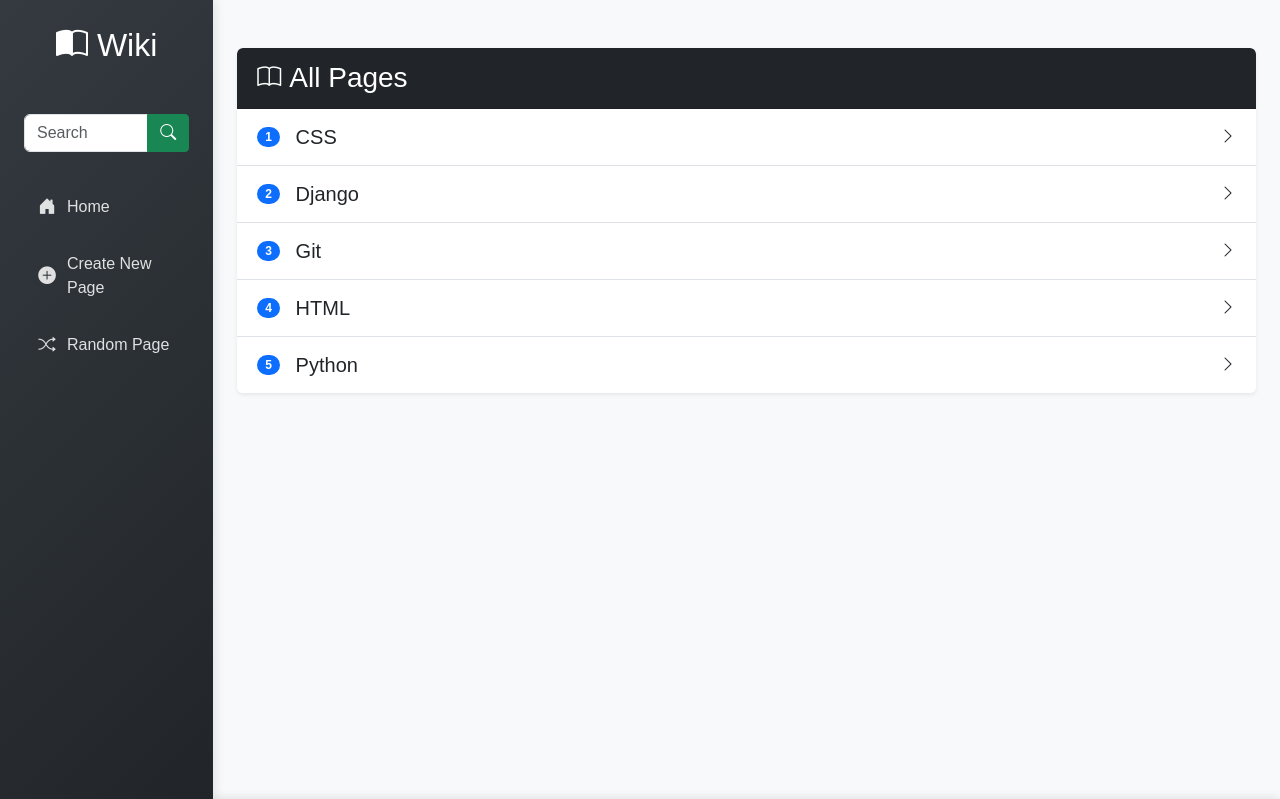
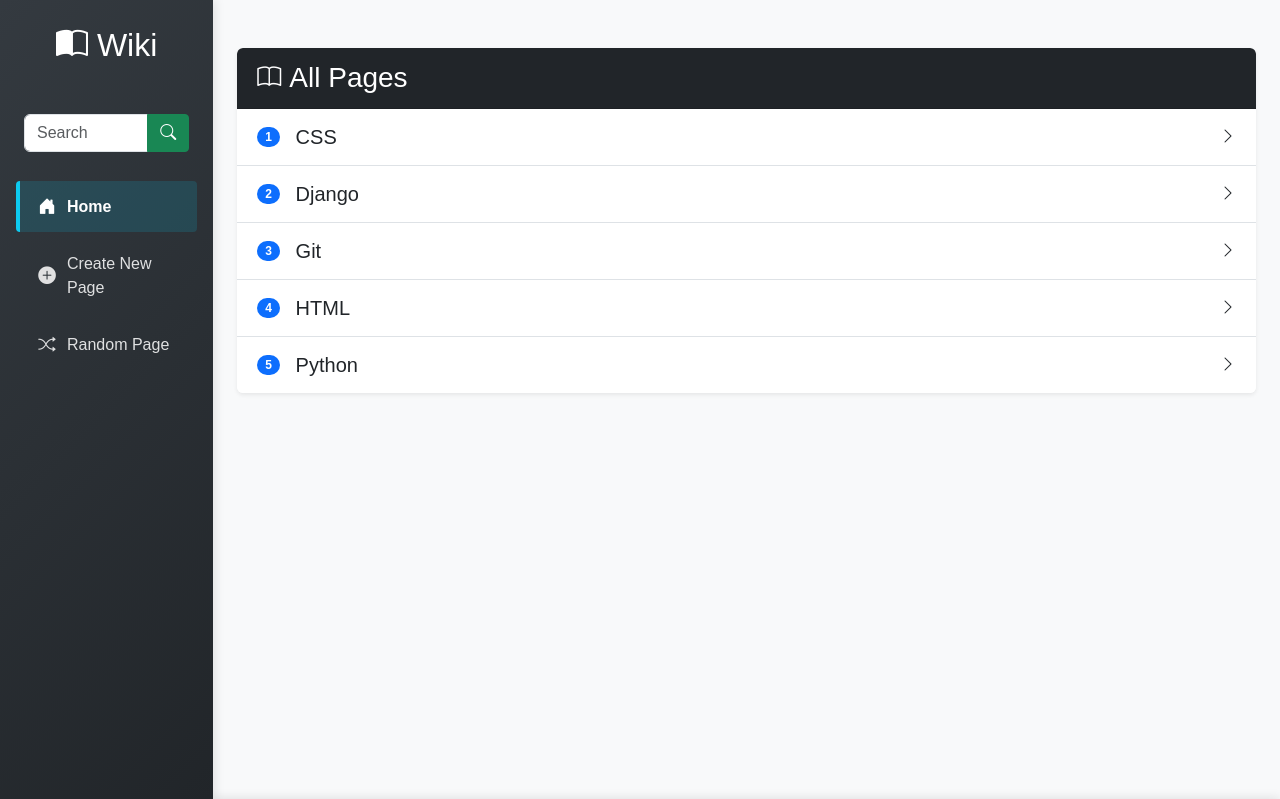
Before and after one commit to sandovaldavid/project-01-wiki, a Django app: page / in a window 1280 px wide. Shown: the top 799 px of the page. Run offline with Django 3.2, Linux system fonts and the light colour scheme.

Commit message:
💄 Enhance navigation links by adding active state styling for improved user experience

```diff
--- a/encyclopedia/static/css/styles.css
+++ b/encyclopedia/static/css/styles.css
@@ -59,6 +59,13 @@ body {
     background: rgba(13, 202, 240, 0.15);
     color: white;
     border-left: 4px solid #0dcaf0;
+}
+
+.nav-link.active {
+    background-color: #198754;
+    color: white !important;
+    font-weight: bold;
+    border-radius: 4px;
 }
 
 /* Card styling */
@@ -241,6 +248,11 @@ body {
     padding-left: 20px;
 }
 
+.offcanvas .nav-link.active {
+    background-color: #198754;
+    color: white !important;
+}
+
 /* Search box styling */
 .search-box {
     position: relative;
--- a/encyclopedia/templates/encyclopedia/layout.html
+++ b/encyclopedia/templates/encyclopedia/layout.html
@@ -38,9 +38,9 @@
                             </div>
                         </form>
                         <div class="nav-links">
-                            <a href="{% url 'index' %}" class="nav-link w-100 mb-2"><i class="bi bi-house-door-fill me-2"></i> Home</a>
-                            <a href="{% url 'new_page' %}" class="nav-link w-100 mb-2"><i class="bi bi-plus-circle-fill me-2"></i> Create New Page</a>
-                            <a href="{% url 'random_page' %}" class="nav-link w-100 mb-2"><i class="bi bi-shuffle me-2"></i> Random Page</a>
+                            <a href="{% url 'index' %}" class="nav-link w-100 mb-2 {% if request.path == '/' %}active{% endif %}"><i class="bi bi-house-door-fill me-2"></i> Home</a>
+                            <a href="{% url 'new_page' %}" class="nav-link w-100 mb-2 {% if '/new' in request.path %}active{% endif %}"><i class="bi bi-plus-circle-fill me-2"></i> Create New Page</a>
+                            <a href="{% url 'random_page' %}" class="nav-link w-100 mb-2 {% if '/random' in request.path %}active{% endif %}"><i class="bi bi-shuffle me-2"></i> Random Page</a>
                         </div>
                     </nav>
 
@@ -58,9 +58,9 @@
                                 </div>
                             </form>
                             <div class="nav-links">
-                                <a href="{% url 'index' %}" class="nav-link mb-3"><i class="bi bi-house-door-fill me-2"></i> Home</a>
-                                <a href="{% url 'new_page' %}" class="nav-link mb-3"><i class="bi bi-plus-circle-fill me-2"></i> Create New Page</a>
-                                <a href="{% url 'random_page' %}" class="nav-link mb-3"><i class="bi bi-shuffle me-2"></i> Random Page</a>
+                                <a href="{% url 'index' %}" class="nav-link mb-3 {% if request.path == '/' %}active{% endif %}"><i class="bi bi-house-door-fill me-2"></i> Home</a>
+                                <a href="{% url 'new_page' %}" class="nav-link mb-3 {% if '/new' in request.path %}active{% endif %}"><i class="bi bi-plus-circle-fill me-2"></i> Create New Page</a>
+                                <a href="{% url 'random_page' %}" class="nav-link mb-3 {% if '/random' in request.path %}active{% endif %}"><i class="bi bi-shuffle me-2"></i> Random Page</a>
                             </div>
                         </div>
                     </div>
```
